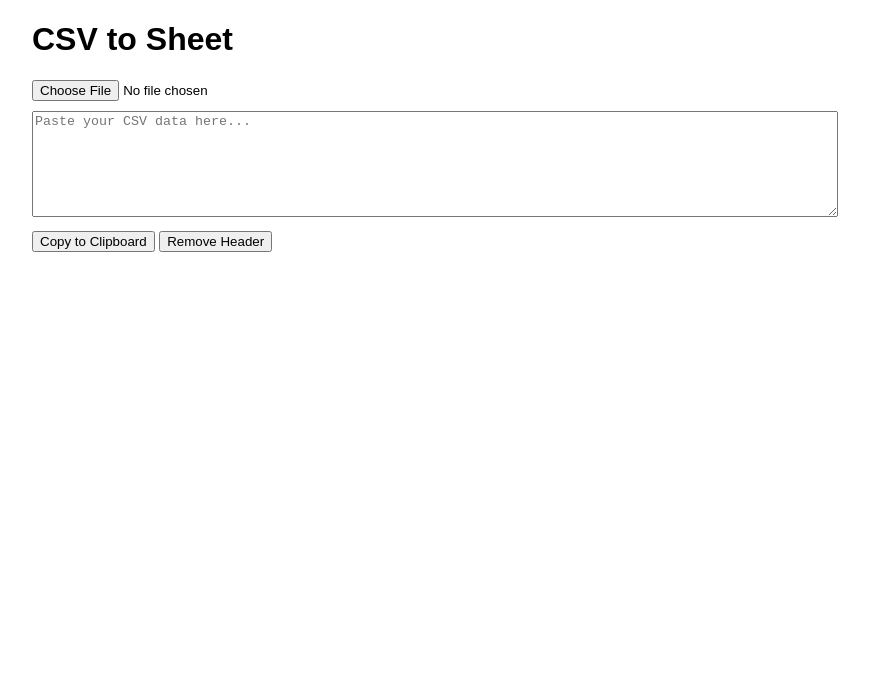
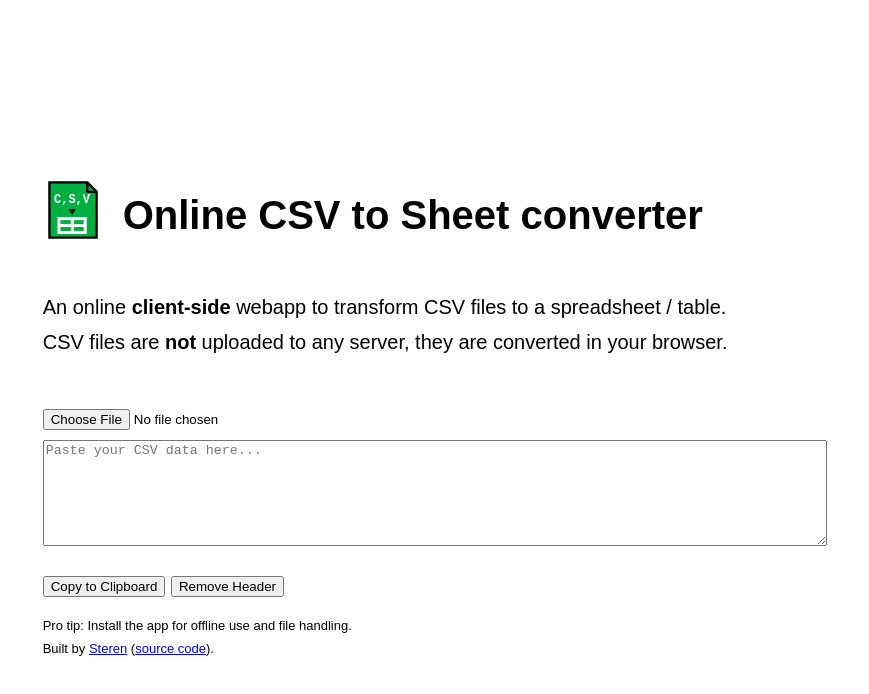
Before and after one commit to client-side-apps/csv-to-sheet, a plain HTML site: page index.html in a window 1280 px wide. Shown: the whole page, without its empty margins (208-1077 px from the left). Drawn offline with Linux system fonts and the light colour scheme.

Commit message:
make pretty

```diff
--- a/index.html
+++ b/index.html
@@ -58,11 +58,52 @@
     #table-container table {
       font-family: monospace;
     }
+
+    html {
+	  max-width: 70ch;
+	  padding: 3em 1em;
+	  margin: auto;
+	  line-height: 1.75;
+	  font-size: 1.25em;
+	  font-family: sans-serif;
+	}
+
+	h1,h2,h3,h4,h5,h6 {
+	  margin: 3em 0 1em;
+	}
+
+	p,ul,ol {
+	  margin-bottom: 2em;
+	}
+
+	.icon {
+	  float: left;
+	  margin-right: 1em;
+	  width: 3em;
+	  height: 3em;
+	}
+
+	pre {
+	  overflow-x:auto;
+	  font-size:0.8em;
+	}
+
+	footer {
+		font-size: small;
+	}
   </style>
 </head>
 <body>
+  <header>
+    <img src="icons/icon.svg" alt="icon" class="icon">
+    <h1>Online CSV to Sheet converter</h1>
+    <p>
+      An online <b>client-side</b> webapp to transform CSV files to a spreadsheet /  table.<br>
+      CSV files are <b>not</b> uploaded to any server, they are converted in your browser.
+      </p>
+  </header>
 
-  <h1>CSV to Sheet</h1>
+  <main>
 
   <input type="file" id="file-input" accept=".csv">
   <textarea id="csv-input" placeholder="Paste your CSV data here..."></textarea>
@@ -71,6 +112,16 @@
   <button onclick="removeHeader()">Remove Header</button>
 
   <div id="table-container"></div>
+
+  </main>
+
+  <footer>
+  <p>
+    Pro tip: Install the app for offline use and file handling.<br>
+    Built by <a target="_blank" href="https://steren.fr">Steren</a> (<a href="https://github.com/client-side-apps/csv-to-sheet">source code</a>).
+  </p>
+
+  </footer>
 
   <script>
     const fileInput = document.getElementById('file-input');
```
